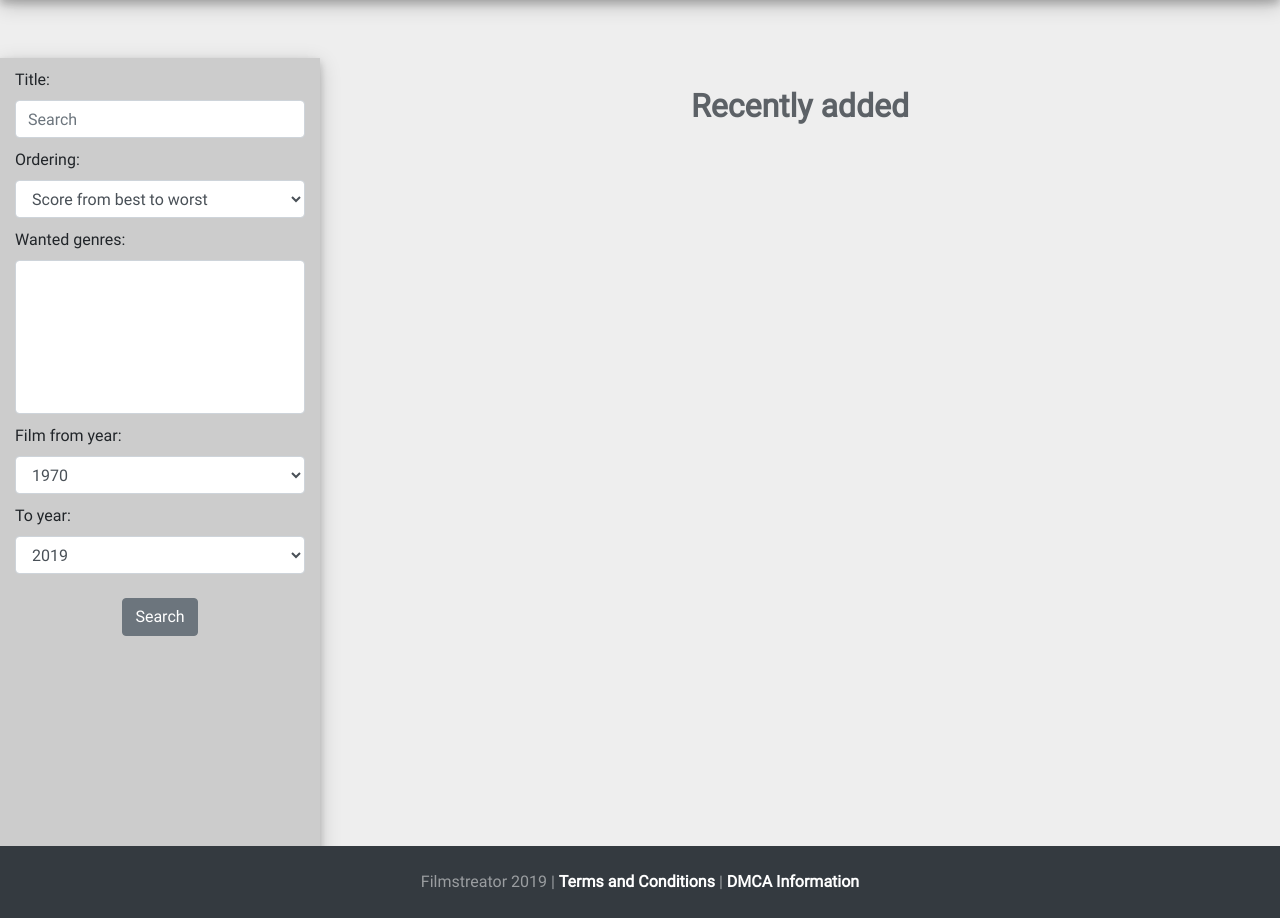
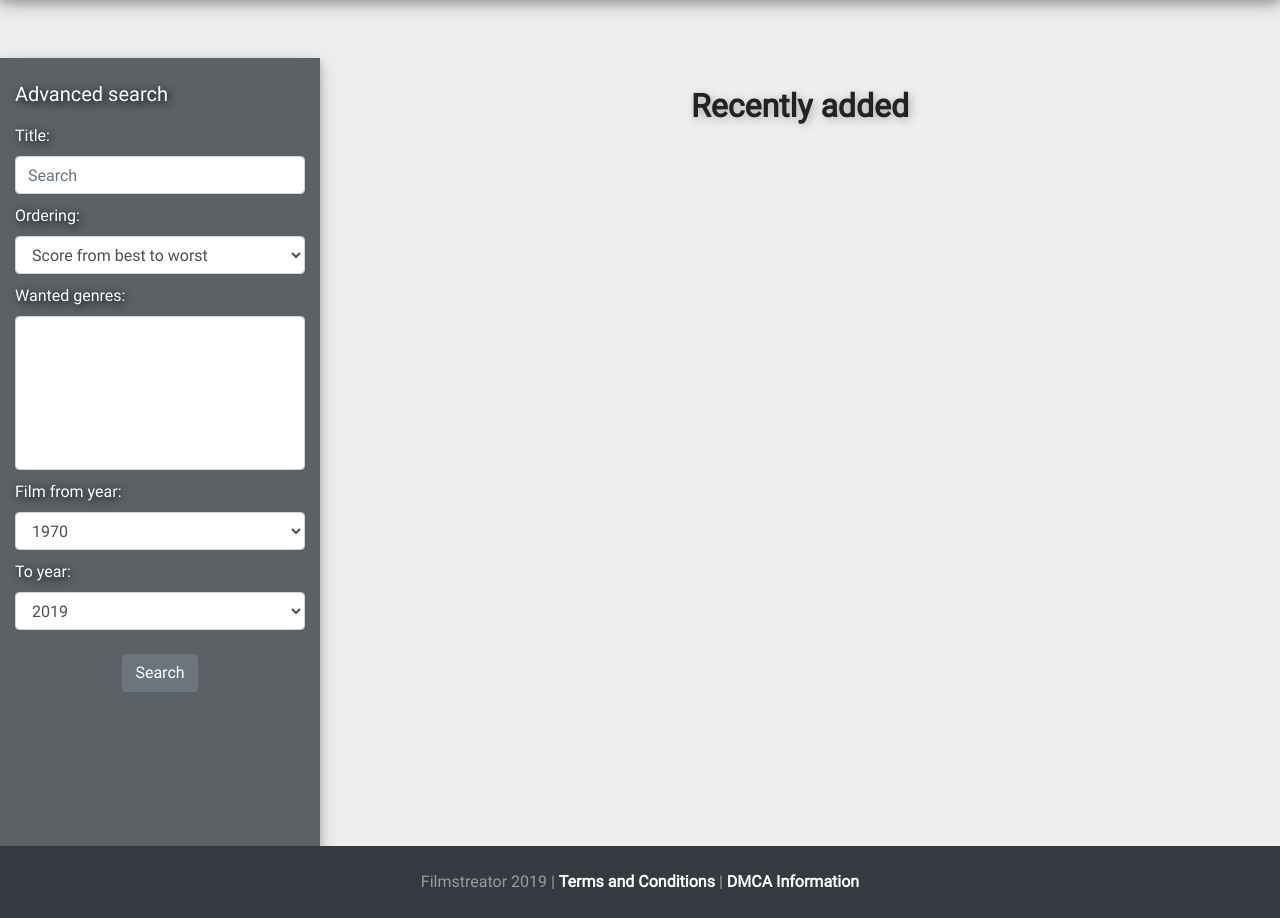
Before and after one commit to koyadovic/filmstreator, a Django app: page / in a window 1280 px wide. Shown: the part 62-980 px from the top of the page. Run offline with Django 3.2, Linux system fonts and the light colour scheme; data that the repository does not hold is empty; some libraries are stand-ins or nearby versions.

Commit message:
Styles fixes for landing

```diff
--- a/web/static/web/css/styles.a0e79201264851df3d3e9fd0a7ae659c.css
+++ b/web/static/web/css/styles.00e79201264851df3d3e9fd0a7ae659c.css
@@ -26,8 +26,10 @@ body {
     background: #eee;
 }
 h1, h2, h3 {
-    color: #5c6166;
+    /* color: #5c6166; */
+    color: #222;
     font-weight: 800;
+    text-shadow: 2px 2px 8px #aaa;
 }
 
 h1 {
@@ -53,6 +55,7 @@ footer {
     bottom: 0;
     left: 0;
     right: 0;
+    z-index: 100;
 }
 
 .centered {
@@ -315,9 +318,14 @@ nav .active {
 
 /* SOCIAL LINKS */
 
+.resp-sharing-button__link {
+    box-shadow: 0 4px 8px 0 rgba(0, 0, 0, 0.2), 0 6px 20px 0 rgba(0, 0, 0, 0.19);
+}
+
 .resp-sharing-button__link,
 .resp-sharing-button__icon {
-  display: inline-block
+  display: inline-block;
+    border-radius: 5px;
 }
 
 a.resp-sharing-button__link:visited {
@@ -599,10 +607,12 @@ nav.sidebar {
     width: 20em;
     height: 100vh;
     padding: 0 15px;
-    background: #ccc;
     box-shadow: 0 4px 8px 0 rgba(0, 0, 0, 0.2), 0 6px 20px 0 rgba(0, 0, 0, 0.19);
     top: 0;
     margin-top: 120px;
+    background: #5c6166;
+    color: #fff;
+    text-shadow: 2px 2px 8px #000;
 }
 
 section.content {
@@ -644,22 +654,21 @@ div.audiovisual-item-container:hover {
 
 /* Narrow screens like mobile phones */
 @media (max-width: 614px) {
-    .wrapper{
-        margin-top: 112px !important;
-    }
     .main-container.container{
         margin-top: 100px !important;
     }
 }
 
 @media (max-height: 750px), (max-width: 750px) {
+    .second-nav {
+        position: static;
+    }
     nav.sidebar {
         display: block;
         position: static;
         width:100%;
         height: auto;
         box-shadow: none;
-        background: #eee;
         margin-top: 0px;
     }
     section.content {
@@ -680,5 +689,6 @@ div.audiovisual-item-container:hover {
     }
     body {
         /* padding-top: 0px !important; */
+        margin-bottom: 0em;
     }
 }
--- a/web/templates/web/base.html
+++ b/web/templates/web/base.html
@@ -17,7 +17,7 @@
         <meta name="propeller" content="a7813056afee4e406aa10546ca8938c9">
         <link href='{% static "web/css/roboto.css" %}' rel='stylesheet'>
         <link rel="stylesheet" href="{% static "web/css/bootstrap.min.css" %}" integrity="sha384-ggOyR0iXCbMQv3Xipma34MD+dH/1fQ784/j6cY/iJTQUOhcWr7x9JvoRxT2MZw1T" crossorigin="anonymous">
-        <link rel="stylesheet" href="{% static "web/css/styles.a0e79201264851df3d3e9fd0a7ae659c.css" %}">
+        <link rel="stylesheet" href="{% static "web/css/styles.00e79201264851df3d3e9fd0a7ae659c.css" %}">
         <link rel="shortcut icon" href="{% static "web/img/favicon.png" %}" type="image/x-icon">
         <link rel="icon" href="{% static "web/img/favicon.png" %}" type="image/x-icon">
         <link rel="stylesheet" href="https://stackpath.bootstrapcdn.com/font-awesome/4.7.0/css/font-awesome.min.css">
--- a/web/templates/web/base_with_menu_and_footer.html
+++ b/web/templates/web/base_with_menu_and_footer.html
@@ -48,6 +48,8 @@
     </section>
     <nav class="sidebar">
     <!-- {'formtype': 'advanced', 'genres__name__in': ['Crime', 'Drama'], 'year__gte': '1970', 'year__lte': '2019'} -->
+        <br>
+        <h5>Advanced search</h5>
         <form id="advanced-search-form" action="/s/" method="GET" autocomplete="off">
             <input type="hidden" name="formtype" value="advanced">
             <label>Title:</label>
@@ -88,7 +90,7 @@
             <div class="text-center">
                 <input type="submit" name="submit" value="Search" class="btn btn-secondary">
             </div>
-            <br>
+            <br><br>
         </form>
     </nav>
 </div>
```
